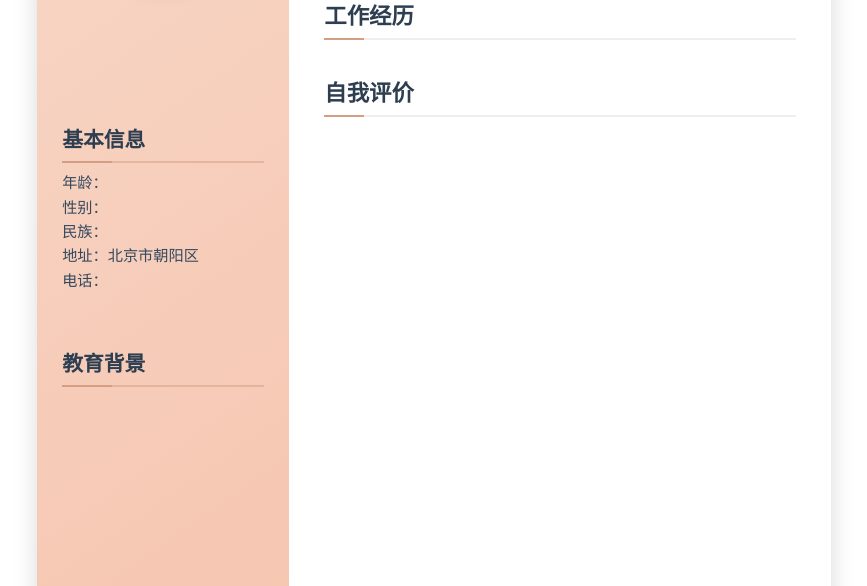
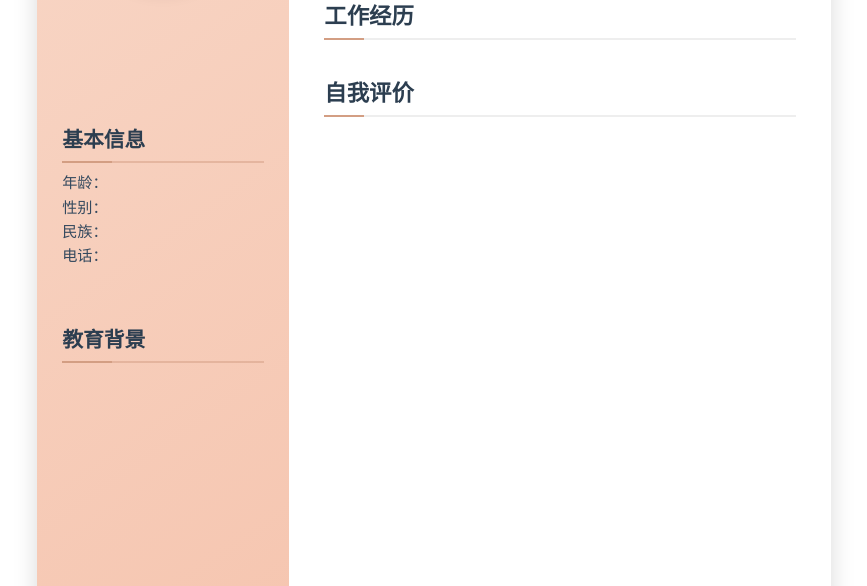
Before and after one commit to chine0411/Mkdown-Resume_Generation, a Python web app: template templates/模板1.html in a window 1280 px wide. Shown: the part 238-824 px from the top of the page, without its empty margins (206-1073 px from the left). Run offline with Jinja, Linux system fonts and the light colour scheme; the template is opened without the code that fills it, so the values that code supplies are empty.

Commit message:
修改地址

```diff
--- a/templates/模板1.html
+++ b/templates/模板1.html
@@ -4,7 +4,7 @@
 <head>
   <meta charset="UTF-8">
   <meta name="viewport" content="width=device-width, initial-scale=1.0">
-  <link rel="stylesheet" href="css\模板1.css">
+  <link href="../static/css/模板1.css" rel="stylesheet">
   <title>简历示例</title>
 </head>
 
@@ -21,7 +21,6 @@
         <p>年龄：{{personal_info.age}}</p>
         <p>性别：{{ personal_info.gender }}</p>
         <p>民族：{{ personal_info.ethnicity }}</p>
-        <p>地址：北京市朝阳区</p>
         <p>电话：{{personal_info.contact}}</p>
       </div>
       <div class="education">
```
